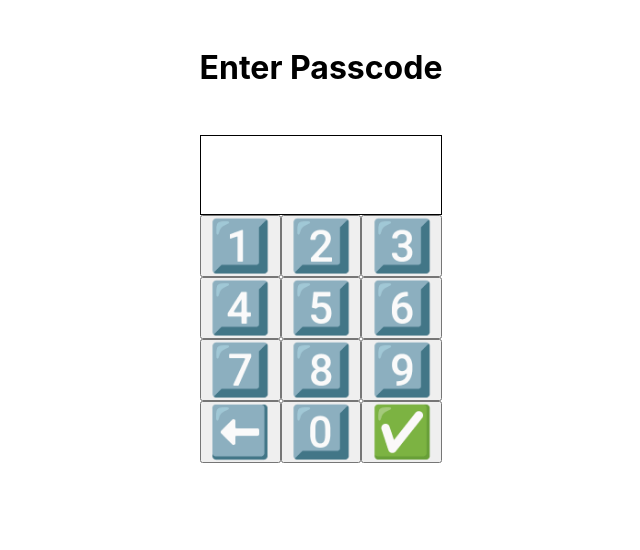
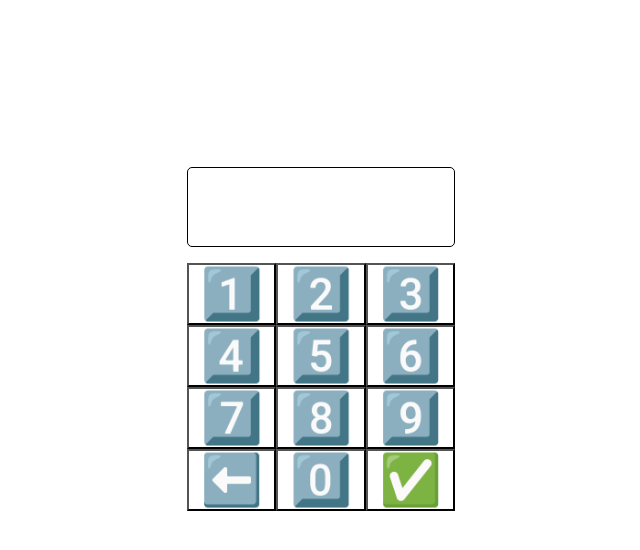
Before and after one commit to stolomeo/iKeypad, a React (Create React App) app: page / in a window 1280 px wide. Shown: the top 550 px of the page, without its empty margins (319-959 px from the left). Built offline with nearby package versions, Linux system fonts and the light colour scheme.

Commit message:
apply styles

```diff
--- a/src/App.css
+++ b/src/App.css
@@ -1,16 +1,30 @@
 .accessText {
   margin: 3rem 0rem;
+  text-align: center;
+  color: white;
 }
 .keypad-container {
   display: flex;
   flex-direction: column;
+  width: 300px;
+  padding: 1rem;
+  gap: 1rem;
 }
 .keypad-screen {
   border: 1px solid;
+  border-radius: 5px;
   height: 80px;
   display: flex;
   align-items: center;
   justify-content: flex-end;
+  overflow: hidden;
+  flex-wrap: wrap;
+  max-width: 300px;
+  background-color: white;
+  padding: 0rem 1rem;
+}
+.keypad-text {
+  font-size: 40px;
 }
 .keypad-grid {
   display: grid;
@@ -19,4 +33,5 @@
 .keypad-btn {
   width: 100%;
   font-size: 50px;
+  background-color: white;
 }
```
